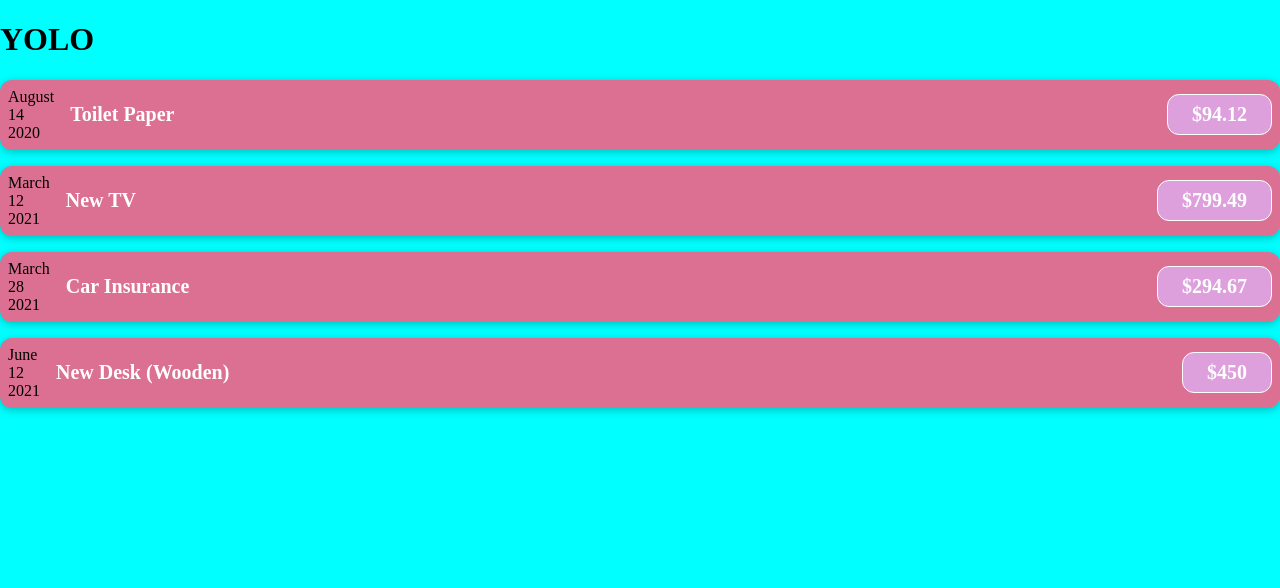
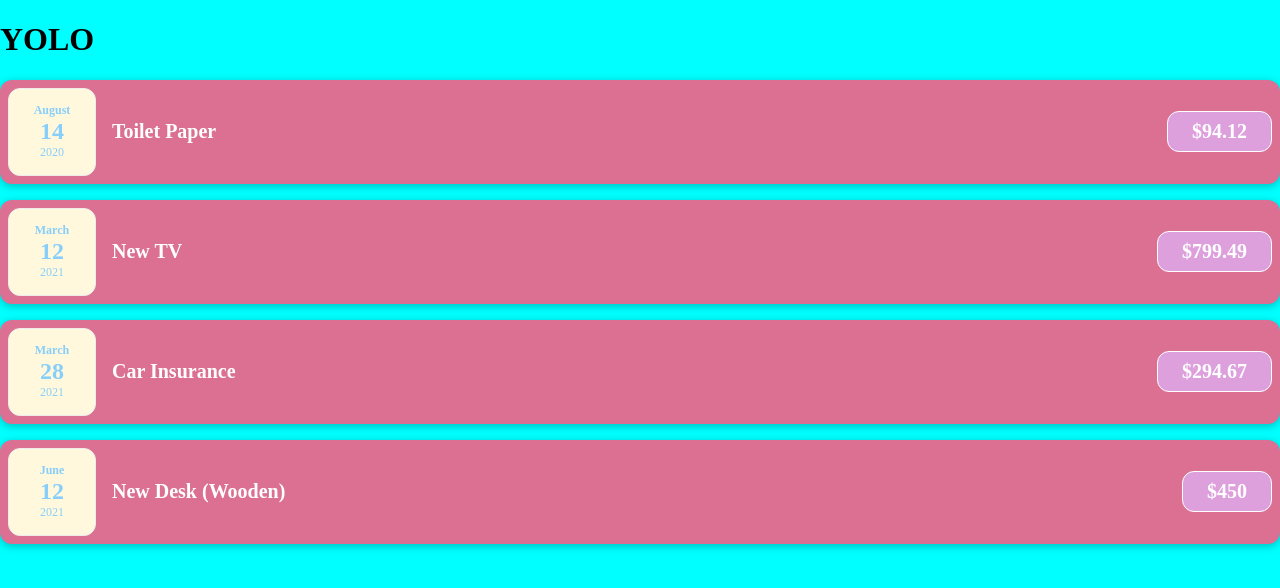
Before and after one commit to thenatural86/react-calendar, a React (Create React App) app: page / in a window 1280 px wide. Shown: the top 588 px of the page. Built offline with nearby package versions, Linux system fonts and the light colour scheme.

Commit message:
date styles

```diff
--- /dev/null
+++ b/src/components/ExpenseDate.css
@@ -0,0 +1,26 @@
+.expense-date {
+  display: flex;
+  flex-direction: column;
+  width: 5.5rem;
+  height: 5.5rem;
+  border: 1px solid #ececec;
+  background-color: cornsilk;
+  color: lightskyblue;
+  border-radius: 12px;
+  align-items: center;
+  justify-content: center;
+}
+
+.expense-date__month {
+  font-size: 0.75rem;
+  font-weight: bold;
+}
+
+.expense-date__year {
+  font-size: 0.75rem;
+}
+
+.expense-date__day {
+  font-size: 1.5rem;
+  font-weight: bold;
+}
--- /dev/null
+++ b/src/components/ExpenseDate.js
@@ -0,0 +1,18 @@
+import React from 'react'
+import './ExpenseDate.css'
+
+const ExpenseDate = ({ date }) => {
+  const month = date.toLocaleString('en-US', { month: 'long' })
+  const day = date.toLocaleString('en-US', { day: '2-digit' })
+  const year = date.getFullYear()
+
+  return (
+    <div className='expense-date'>
+      <div className='expense-date__month'>{month}</div>
+      <div className='expense-date__day'>{day}</div>
+      <div className='expense-date__year'>{year}</div>
+    </div>
+  )
+}
+
+export default ExpenseDate
--- a/src/components/ExpenseItem.js
+++ b/src/components/ExpenseItem.js
@@ -1,18 +1,11 @@
 import React from 'react'
+import ExpenseDate from './ExpenseDate'
 import './ExpenseItem.css'
 
 const ExpenseItem = ({ title, amount, date, id }) => {
-  const month = date.toLocaleString('en-US', { month: 'long' })
-  const day = date.toLocaleString('en-US', { day: '2-digit' })
-  const year = date.getFullYear()
-
   return (
-    <div className='expense-item'>
-      <div>
-        <div>{month}</div>
-        <div>{day}</div>
-        <div>{year}</div>
-      </div>
+    <div className='expense-item' id={id}>
+      <ExpenseDate date={date} />
       <div className='expense-item__description'>
         <h2>{title}</h2>
         <div className='expense-item__price'>${amount}</div>
```
